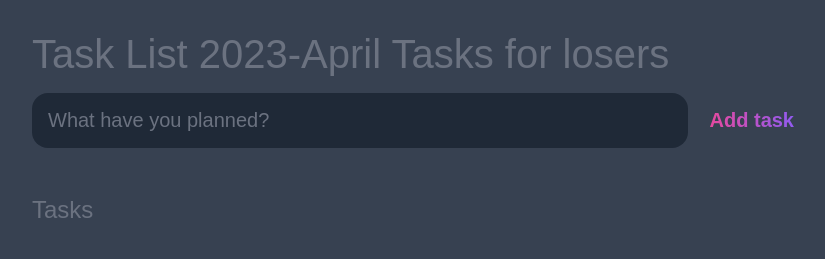
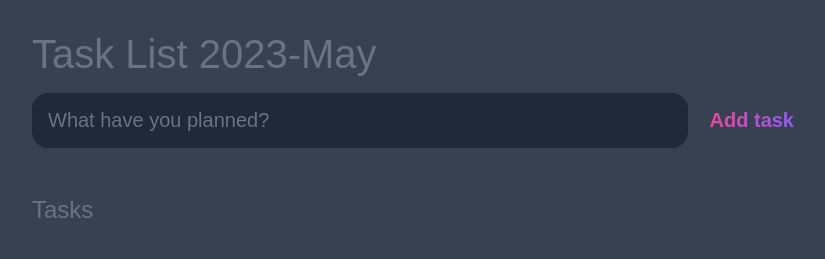
Before and after one commit to Devansh682/To-Do-List, a plain HTML site: page index.html in a window 1280 px wide. Shown: the whole page, without its empty margins (224-1049 px from the left). Drawn offline with Linux system fonts and the light colour scheme.

Commit message:
Month-updated

```diff
--- a/index.html
+++ b/index.html
@@ -11,7 +11,7 @@
 <body>
 
 	<header>
-		<h1>Task List 2023-April Tasks for losers</h1>
+		<h1>Task List 2023-May</h1>
 		<form id="new-task-form">
 			<input
 				type="text"
```
